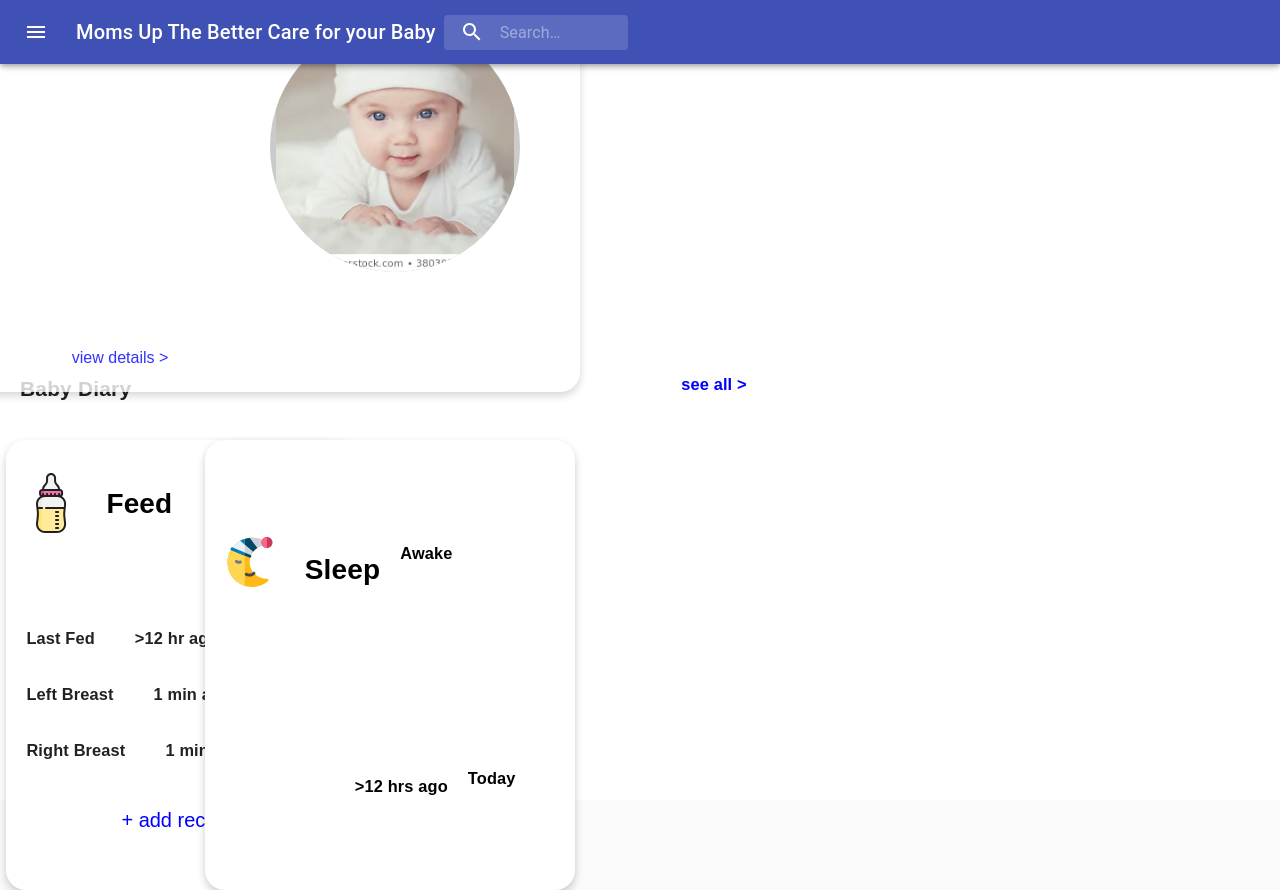
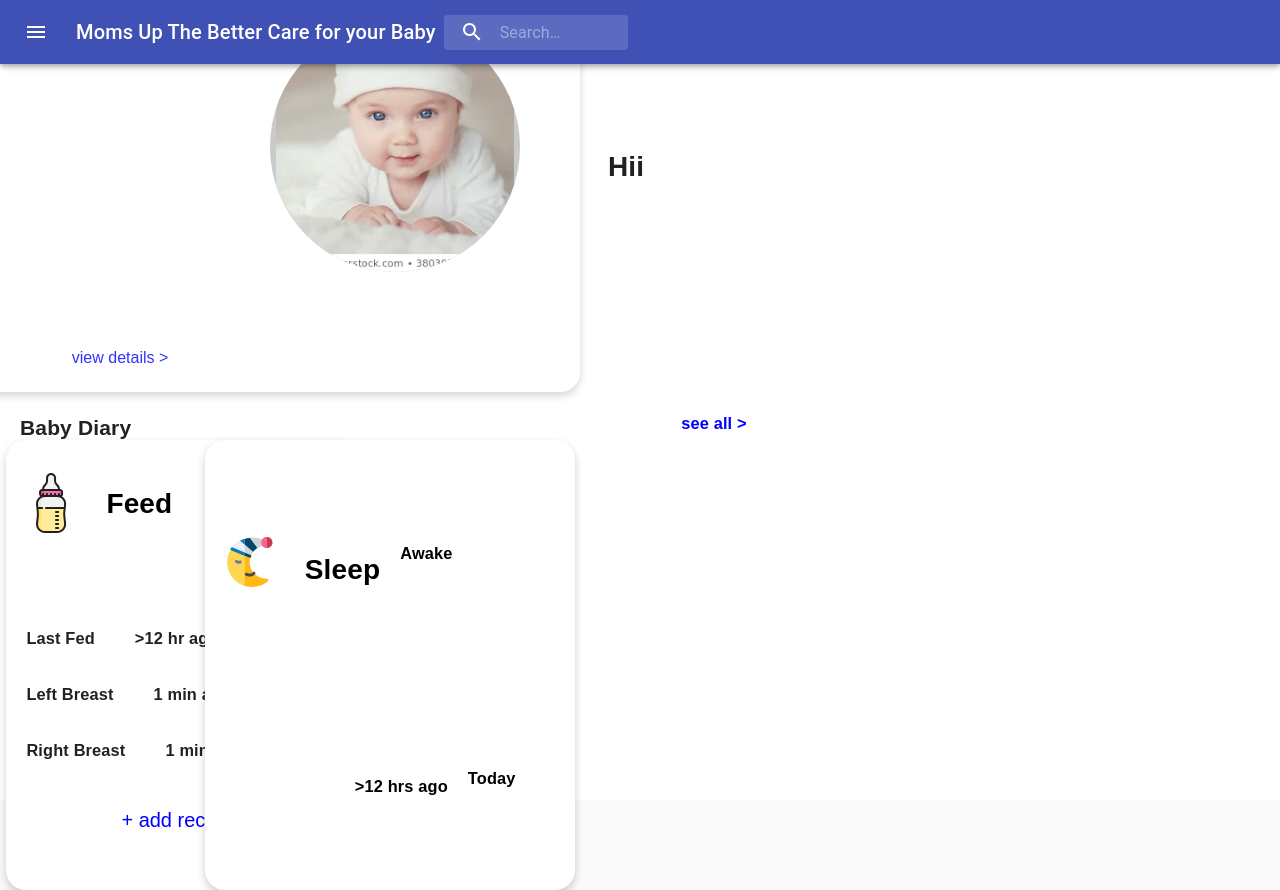
Before and after one commit to Chiranjivnit/Mooms-Up, a React (Create React App) app: page /Homepage in a window 1280 px wide. Built offline with nearby package versions, Linux system fonts and the light colour scheme.

Commit message:
css update mooms up

```diff
--- a/src/component/homepage/Babyprofile.js
+++ b/src/component/homepage/Babyprofile.js
@@ -1,4 +1,4 @@
-import React from 'react';
+import React, { Component} from 'react';
 import { makeStyles } from '@material-ui/core/styles';
 import Avatar from '@material-ui/core/Avatar';
 import Grid from '@material-ui/core/Grid';
@@ -8,7 +8,7 @@ import height from '../homepage/image/height.svg';
 import weight from '../homepage/image/weight.svg';
 import { withStyles } from '@material-ui/styles';
 // import Typography from '@material-ui/core/Typography';
-import green from '@material-ui/core/colors/green';
+//import green from '@material-ui/core/colors/green';
 import PropTypes from 'prop-types';
 
 const useStyles = makeStyles(theme => ({
--- a/src/component/homepage/Homepage.css
+++ b/src/component/homepage/Homepage.css
@@ -287,6 +287,15 @@ box-shadow: 0 8px 16px  0 rgba(0,0,0,0.2);
 
 }
 
+.articlecontainer{
+   display: flex;
+   flex-wrap: wrap;
+   justify-content: space-between;
+    flex-direction:column;
+    align-items: flex-start;
+    background-color: aqua;
+}
+
 @media screen and (max-width:1200px){
 
    .babyprofile{
--- a/src/component/homepage/Homepage.js
+++ b/src/component/homepage/Homepage.js
@@ -3,6 +3,8 @@ import Babyprofile from './Babyprofile';
 import Feed from './Feed';
 import Sleep from './Sleep';
 import Sidebar from './Sidebar';
+import Slider from './Slider/Slider';
+import "../homepage/Slider/Slider.css"
 
 class App extends Component {
 
@@ -14,12 +16,13 @@ class App extends Component {
                 <div className="backgroundbody">
                     <div>
                         <Sidebar />
+                        <Slider/>
                     </div>
 
                     <Babyprofile />
                     <Feed />
                     <Sleep />
-
+                    {/* <Slider/> */}
                 </div>
 
             </React.Fragment>
--- /dev/null
+++ b/src/component/homepage/Slider/Slider.css
@@ -0,0 +1,23 @@
+.slidercontainer{
+  /* display:flex;
+  flex-direction:row-reverse;
+  margin-right:  auto;
+    width: 600px;
+  height: 400px;
+  background-color:black; */
+
+}
+
+::-webkit-scrollbar-track {
+    box-shadow: inset 0 0 5px grey;
+    border-radius: 10px;
+  }
+
+  ::-webkit-scrollbar-thumb {
+    background: red;
+    border-radius: 10px;
+  }
+
+  ::-webkit-scrollbar-thumb:hover {
+    background: #b30000;
+  }
--- /dev/null
+++ b/src/component/homepage/Slider/Slider.js
@@ -0,0 +1,13 @@
+import React,{ Component } from 'react';
+
+class Slider extends Component{
+    render(){
+        return(
+            <div className="slidercontainer">
+               <h1>Hii</h1>
+            </div>
+        )
+    }
+}
+
+export default Slider;
```
Also changed, not shown: src/logo.svg (deleted), 1 other file (tests, documents, lock files or other folders).
